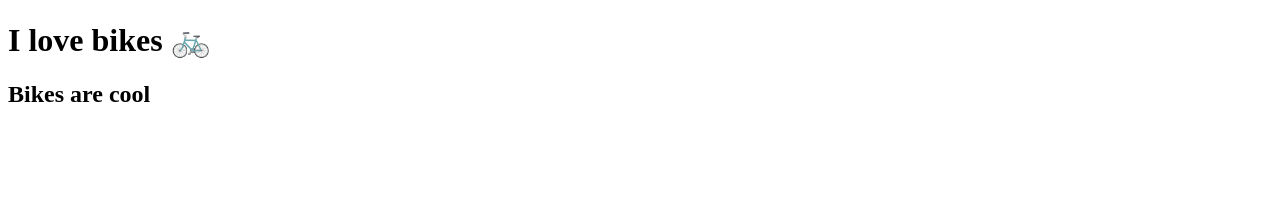
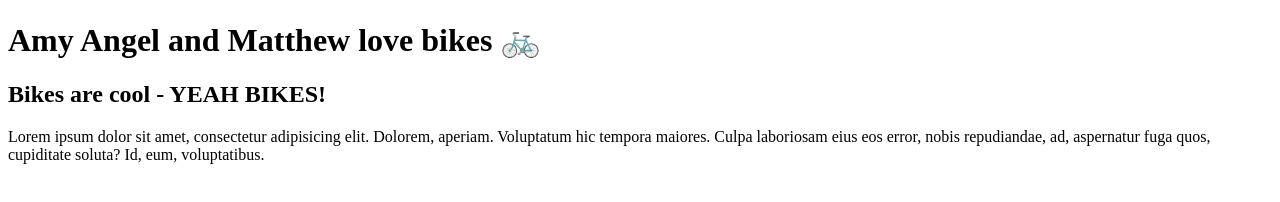
Before and after one commit to citybikes-toronto/bikes-are-cool, a plain HTML site: page index.html in a window 1280 px wide. Drawn offline with Linux system fonts and the light colour scheme.

Commit message:
made some changes with header and added paragraph

```diff
--- a/index.html
+++ b/index.html
@@ -5,8 +5,8 @@
 	<title>Bikes Are cool</title>
 </head>
 <body>
-<h1>I love bikes 🚲</h1>
-<h2>Bikes are cool</h2>
-
+	<h1>Amy Angel and Matthew love bikes 🚲</h1>
+	<h2>Bikes are cool - YEAH BIKES!</h2>
+	<p>Lorem ipsum dolor sit amet, consectetur adipisicing elit. Dolorem, aperiam. Voluptatum hic tempora maiores. Culpa laboriosam eius eos error, nobis repudiandae, ad, aspernatur fuga quos, cupiditate soluta? Id, eum, voluptatibus.</p>
 </body>
 </html>
```
